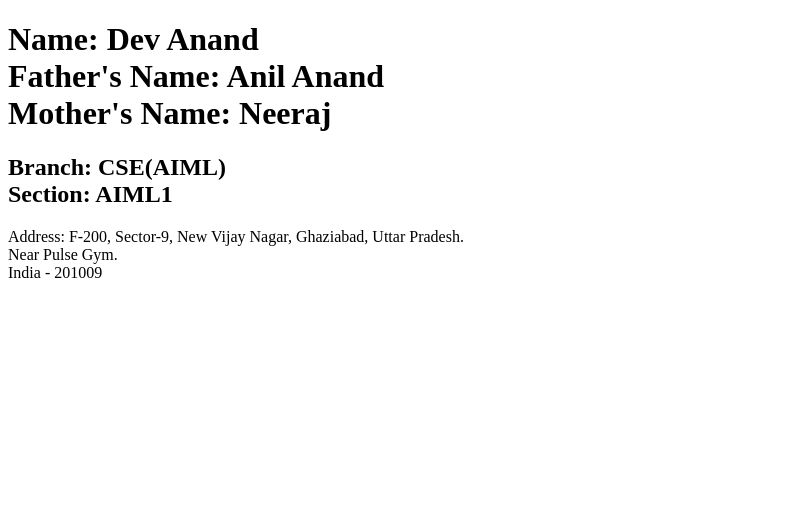
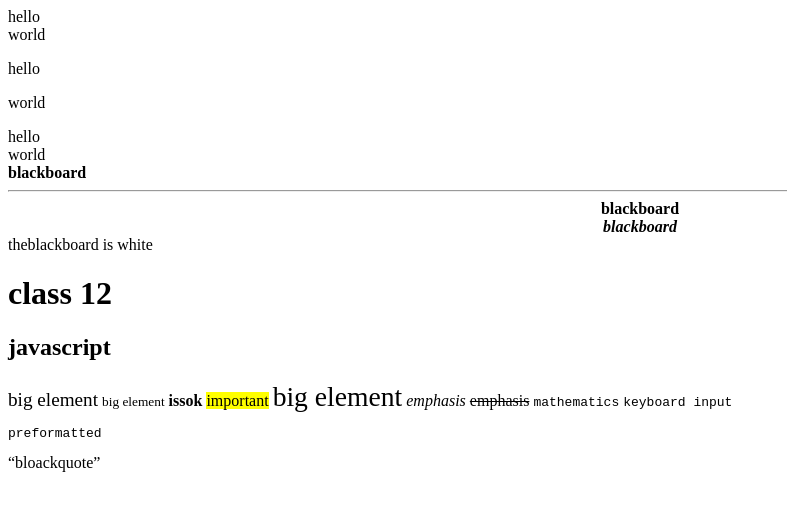
Before and after one commit to DevAnanddd/HTML-AIML1, a plain HTML site: page index.html in a window 1280 px wide. Shown: the whole page, without its empty margins (0-787 px from the left). Drawn offline with Linux system fonts and the light colour scheme.

Commit message:
Add files via upload

```diff
--- a/index.html
+++ b/index.html
@@ -1,24 +1,36 @@
 <!DOCTYPE html>
-<html>
+<html lang="en">
 <head>
-    <title>My first HTML Page</title>
+    <meta charset="UTF-8">
+    <meta name="viewport" content="width=device-width, initial-scale=1.0">
+    <title>Document</title>
 </head>
 <body>
-    <h1>
-        Name: Dev Anand <br>
-        Father's Name: Anil Anand <br>
-        Mother's Name: Neeraj
-    </h1>
+    <div>hello</div>
+    <div>world</div>
+    <p>hello</p>
+    <p>world</p>
+    <header>hello</header>
+    <header>world</header>
+    <a href="https://www.google.com/"></a>
+    <b>blackboard</b>
+    <hr>
+    <center><b>blackboard</b></center>
+    <center><i><b>blackboard</b></i></center>
+  <summary>theblackboard is white</summary>
+  <p><h1>class 12</h1></p>
+  <h2>javascript</h2>
+  <big>big element</big>
+  <small>big element</small>
+<strong>issok</strong>
+<mark>important</mark>
+<big><big><big>big element</big></big></big>
+<em>emphasis</em>
+<del>emphasis</del>
+<code>mathematics</code>
+<kbd>keyboard input</kbd>
+<pre>preformatted</pre>
+<q>bloackquote</q>
 
-    <h2>
-        Branch: CSE(AIML) <br>
-        Section: AIML1
-    </h2>
-
-    <p>
-        Address: F-200, Sector-9, New Vijay Nagar, Ghaziabad, Uttar Pradesh.<br>
-        Near Pulse Gym.<br>
-        India - 201009
-    </p>
 </body>
 </html>
```
